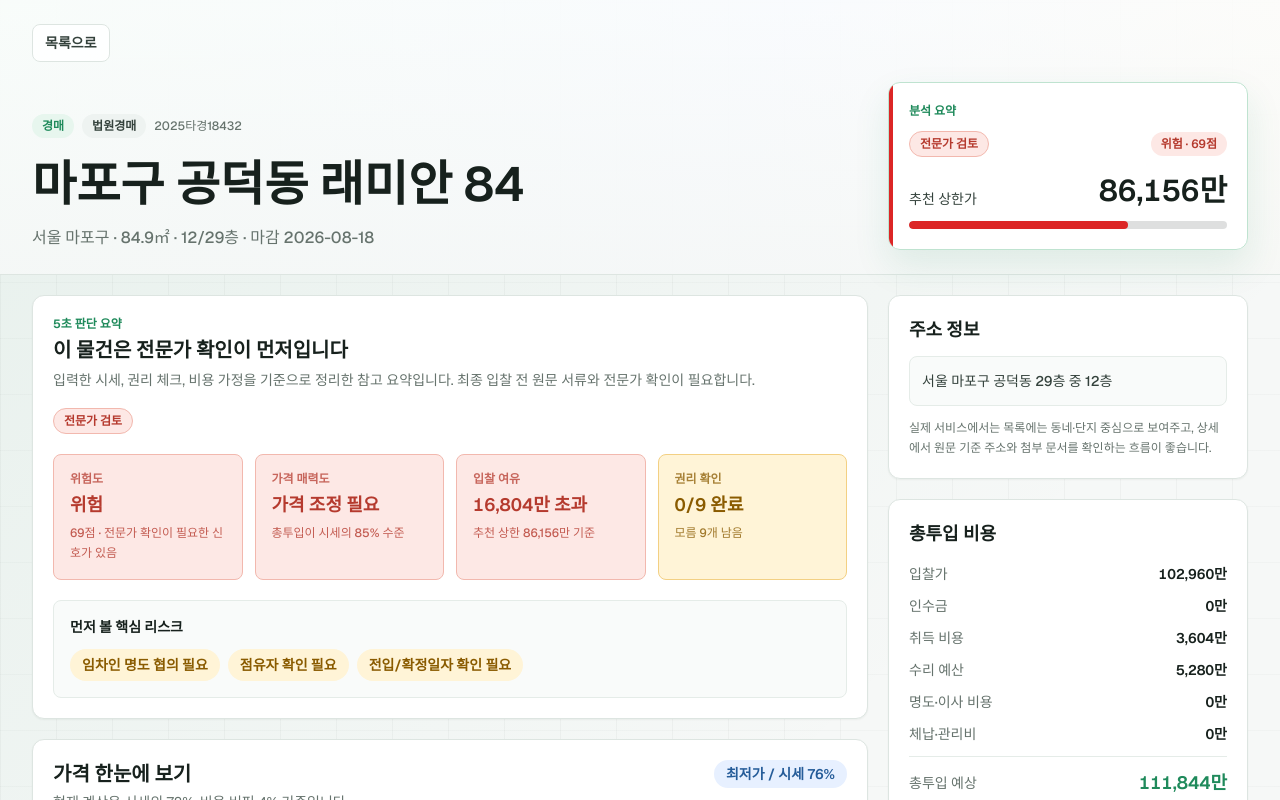
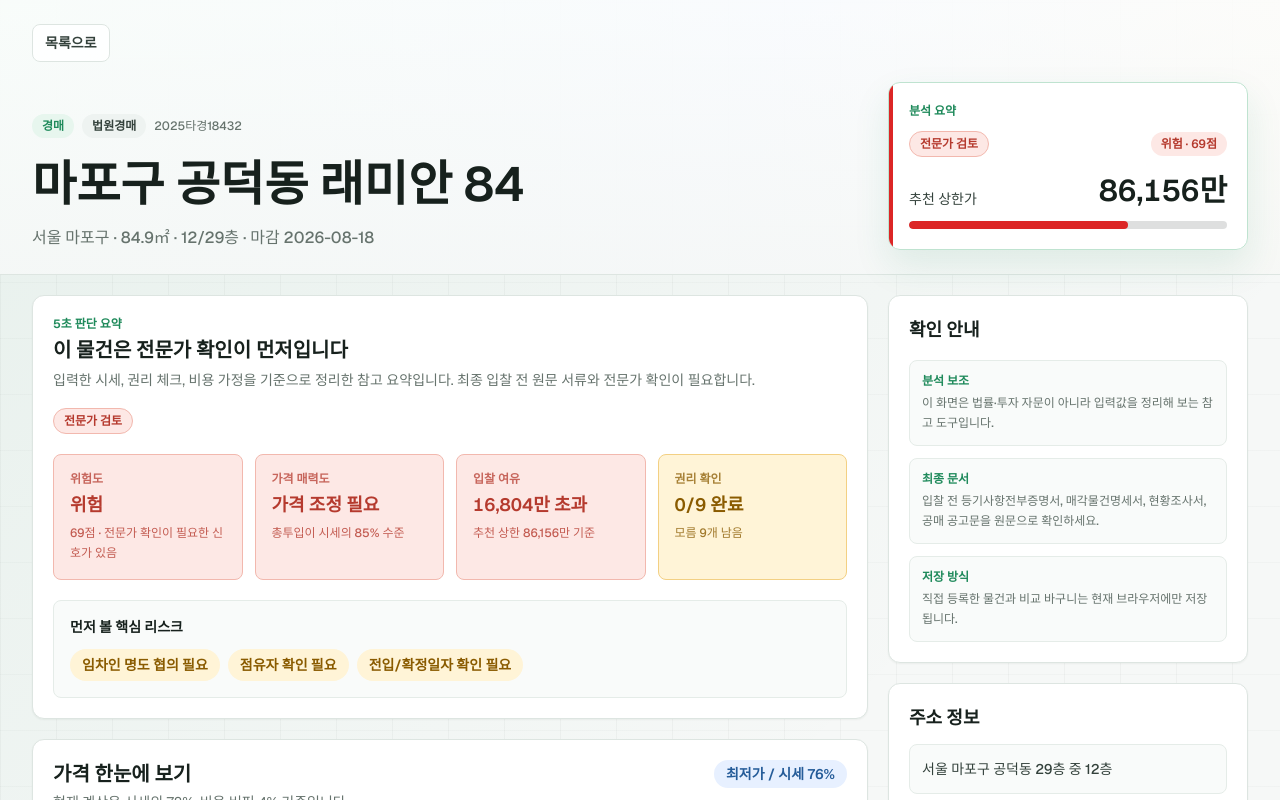
Before and after one commit to jinSsol/auction-risk-analyzer, a Next.js app: page /properties/sample-1 in a window 1280 px wide. Shown: the top 800 px of the page. Built offline with nearby package versions, Linux system fonts and the light colour scheme.

Commit message:
Add legal and storage guidance

```diff
--- a/app/properties/PropertyForm.tsx
+++ b/app/properties/PropertyForm.tsx
@@ -230,7 +230,7 @@
             </h1>
             <p className="mt-3 text-sm leading-6 text-[#66736D]">
               모르는 값은 비워도 됩니다. 다만 제목과 예상 시세는 분석을 위해
-              필요합니다.
+              필요합니다. 직접 등록한 물건은 현재 브라우저에 저장됩니다.
             </p>
           </div>
         </div>
@@ -274,6 +274,20 @@
             <p className="mt-4 rounded-lg border border-[#F2B8AE] bg-[#FDE8E5] px-3 py-2 text-sm font-semibold text-[#B53A2E]">
               {error}
             </p>
+          ) : null}
+
+          {step === 3 ? (
+            <div className="mt-4 rounded-lg border border-[#DDE5E1] bg-[#F9FBFA] p-4 text-sm leading-6 text-[#66736D]">
+              <p className="font-semibold text-[#17211D]">저장 전 확인</p>
+              <p className="mt-1">
+                이 내용은 현재 브라우저에만 저장됩니다. 다른 기기나 시크릿
+                브라우저에서는 다시 등록해야 보일 수 있습니다.
+              </p>
+              <p className="mt-1">
+                분석 결과는 입력값을 정리한 참고 자료이며 법률·투자 자문이
+                아닙니다. 입찰 전 원문 서류와 전문가 확인을 함께 진행하세요.
+              </p>
+            </div>
           ) : null}
 
           <div className="mt-6 flex flex-col-reverse gap-2 sm:flex-row sm:items-center sm:justify-between">
--- a/app/properties/[id]/PropertyDetailClient.tsx
+++ b/app/properties/[id]/PropertyDetailClient.tsx
@@ -64,7 +64,9 @@
 
   function deleteCurrentItem() {
     if (!isUserItem) return;
-    const ok = window.confirm("이 물건을 삭제할까요? 삭제 후에는 되돌릴 수 없습니다.");
+    const ok = window.confirm(
+      "이 브라우저에 저장된 물건을 삭제할까요? 삭제 후에는 되돌릴 수 없습니다."
+    );
     if (!ok) return;
 
     const nextItems = deleteUserAuctionItem(userItems, item.id);
@@ -439,6 +441,24 @@
 
         <aside className="space-y-5 lg:sticky lg:top-24 lg:self-start">
           <section className="interactive-card rounded-xl border border-[#DDE5E1] bg-white p-5 shadow-[0_1px_2px_rgba(23,33,29,0.05)] hover:shadow-[0_12px_30px_rgba(23,33,29,0.07)]">
+            <h2 className="text-lg font-semibold">확인 안내</h2>
+            <div className="mt-4 space-y-3">
+              <GuidanceLine
+                label="분석 보조"
+                value="이 화면은 법률·투자 자문이 아니라 입력값을 정리해 보는 참고 도구입니다."
+              />
+              <GuidanceLine
+                label="최종 문서"
+                value="입찰 전 등기사항전부증명서, 매각물건명세서, 현황조사서, 공매 공고문을 원문으로 확인하세요."
+              />
+              <GuidanceLine
+                label="저장 방식"
+                value="직접 등록한 물건과 비교 바구니는 현재 브라우저에만 저장됩니다."
+              />
+            </div>
+          </section>
+
+          <section className="interactive-card rounded-xl border border-[#DDE5E1] bg-white p-5 shadow-[0_1px_2px_rgba(23,33,29,0.05)] hover:shadow-[0_12px_30px_rgba(23,33,29,0.07)]">
             <h2 className="text-lg font-semibold">주소 정보</h2>
             <p className="mt-3 rounded-lg border border-[#E5ECE8] bg-[#F9FBFA] p-3 text-sm font-medium leading-6 text-[#34423C]">
               {item.address}
@@ -641,6 +661,17 @@
   );
 }
 
+function GuidanceLine({ label, value }: { label: string; value: string }) {
+  return (
+    <div className="rounded-lg border border-[#E5ECE8] bg-[#F9FBFA] p-3">
+      <p className="text-xs font-semibold text-[#1F8A5B]">{label}</p>
+      <p className="mt-1 text-xs font-medium leading-5 text-[#66736D]">
+        {value}
+      </p>
+    </div>
+  );
+}
+
 function CheckCard({ title, value }: { title: string; value: string }) {
   return (
     <div className="rounded-lg border border-[#E5ECE8] bg-[#F9FBFA] p-4">
```
Also changed, not shown: 2 other files (tests, documents, lock files or other folders).
